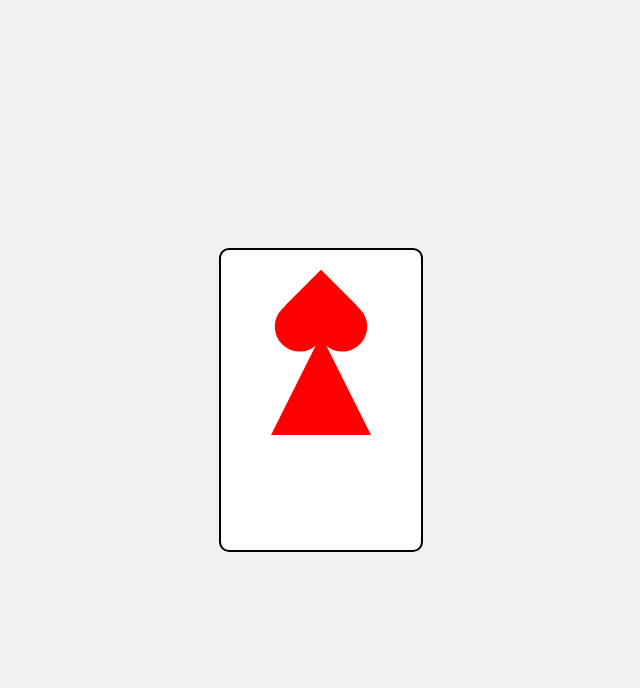
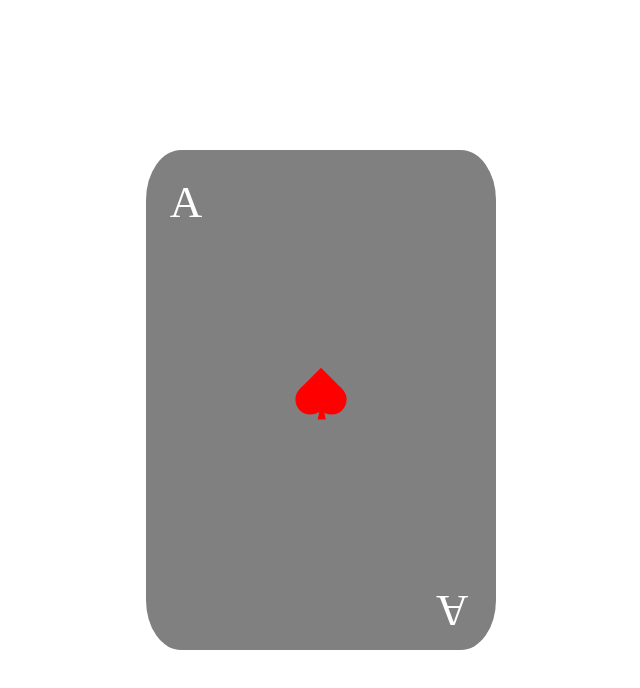
Before and after one commit to AhmedKamal71/HTML5-CSS3-Tasks, a plain HTML site: page Lab3/part3/index.html in a window 1280 px wide. Shown: the whole page, without its empty margins (319-959 px from the left). Drawn offline with Linux system fonts and the light colour scheme.

Commit message:
lab3edit

```diff
--- a/Lab3/part3/index.html
+++ b/Lab3/part3/index.html
@@ -1,15 +1,22 @@
 <!DOCTYPE html>
 <html lang="en">
 <head>
-  <meta charset="UTF-8">
-  <meta name="viewport" content="width=device-width, initial-scale=1.0">
-  <link rel="stylesheet" href="style.css">
-  <title>Ace Card</title>
+    <meta charset="UTF-8">
+    <meta name="viewport" content="width=device-width, initial-scale=1.0">
+    <title>Spade</title>
+    <link rel="stylesheet" href="style.css">
 </head>
 <body>
-  <div class="card">
-    <div class="heart"></div>
-    <div class="triangle"></div>
-  </div>
+    <div id="hearts">
+        <div id="spade">
+            <span id="ace-left">A</span>
+            <!-- <span class="small-spade left">&spades;</span> -->
+            <div class="shape center"><span class="heart"><span class="tale"></span></span></div>
+            <span id="ace-right">A</span>
+            <!-- <span class="small-spade right">&spades;</span> -->
+        </div>
+    </div>
+
+
 </body>
 </html>
--- a/Lab3/part3/style.css
+++ b/Lab3/part3/style.css
@@ -1,61 +1,104 @@
 body {
-    display: flex;
-    align-items: center;
-    justify-content: center;
-    height: 100vh;
-    margin: 0;
-    background-color: #f0f0f0;
+  margin: 0 auto;
+  background-color: #fff;
+  text-align: center;
 }
 
-  .card {
-    width: 200px;
-    height: 300px;
-    background-color: #fff;
-    border: 2px solid #000;
-    border-radius: 10px;
+#hearts {
   position: relative;
-    font-size: 24px;
-    display: flex;
-    flex-direction: column;
-    justify-content: space-between;
+  height: 500px;
+  width: 350px;
+  background-color: gray;
+  margin: 0 auto;
+  margin-top: 150px;
+  border-radius: 10%;
+  margin-bottom: 30px;
+}
+
+#spade {
+  font-size: 90px;
+  margin: auto;
+}
+
+.center {
+  position: relative;
+  top: 100px;
+}
+
+.left {
+  left: 25px;
+  top: 90px;
+}
+
+.right {
+  transform: rotate(-180deg);
+  left: 290px;
+  top: 395px;
+}
+
+#ace-left {
+  position: relative;
+  font-size: 45px;
+  top: -15px;
+  left: -135px;
+  color: white;
 }
 
 
-.heart{
+#ace-right {
   position: absolute;
-    width: 150px;
-    height: 50px;
-    transform: rotate(180deg);
-    margin-top: 50px;
-  }
-  .heart:before,
-  .heart:after {
-    position: absolute;
-    content: "";
-    left: 50px;
-    top: 0;
-    width: 50px;
-    height: 80px;
-    background: red;
-    border-radius: 50px 50px 0 0;
-    transform: rotate(-45deg);
-    transform-origin: 0 100%;
-  }
-  .heart:after {
-    left: 0;
-    transform: rotate(45deg);
-    transform-origin: 100% 100%;
+  font-size: 45px;
+  top: 435px;
+  left: 290px;
+  transform: rotate(-180deg);
+  color: white;
 }
 
 
 
-  .triangle {
-    width:0;
+.shape {
+  transform: rotate(180deg);
+}
+
+.heart {
+  background-color: red;
+  display: inline-block;
+  height: 30px;
+  margin: 0 10px;
+  position: relative;
+  top: 0;
+  transform: rotate(-45deg);
+  width: 30px;
+}
+
+.heart:before,
+.heart:after {
+  content: "";
+  background-color: red;
+  border-radius: 50%;
+  height: 30px;
+  position: absolute;
+  width: 30px;
+}
+
+.heart:before {
+  top: -15px;
+  left: 0;
+}
+
+.heart:after {
+  left: 15px;
+  top: 0;
+}
+
+.tale {
+  width: 0;
   height: 0;
-    border-left: 50px solid transparent;
-    border-right: 50px solid transparent;
-    border-bottom: 100px solid red;
-    margin-left: 50px;
-    margin-bottom: 50px;
-    margin-top: 85px;
+  border-left: 4px solid transparent;
+  border-right: 4px solid transparent;
+  border-top: 20px solid red;
+  transform: rotate(45deg);
+  position: absolute;
+  bottom: 20px;
+  right: -3px
 }
```
Lines whose indentation alone changed are shown as unchanged.
